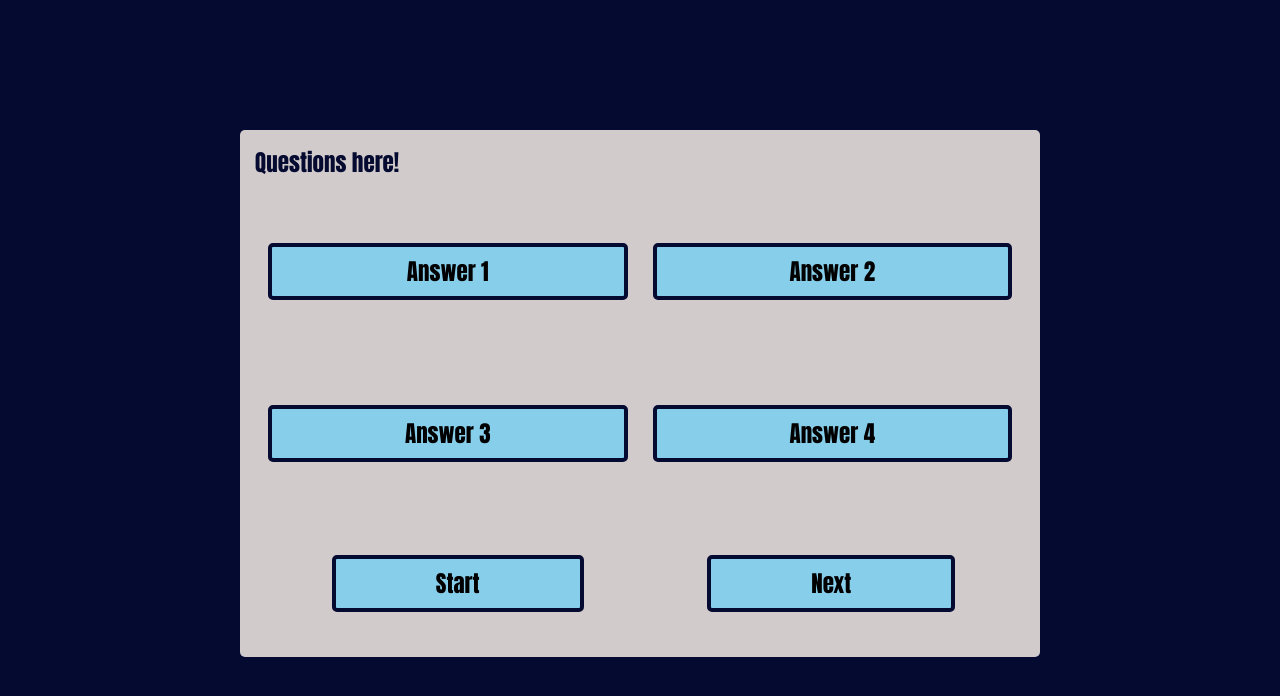
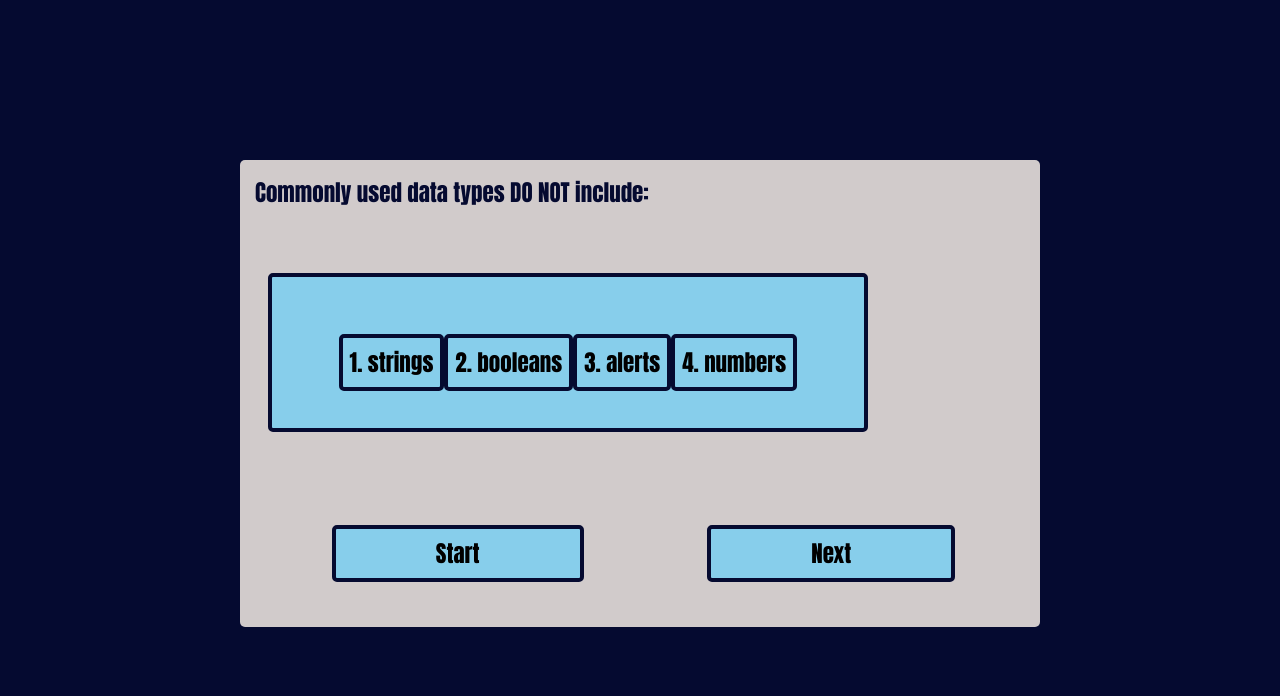
Before and after one commit to NBP77/Quiz-App, a plain HTML site: page index.html in a window 1280 px wide. Shown: the part 72-768 px from the top of the page. Drawn offline with Linux system fonts and the light colour scheme.

Commit message:
After my tutoring session I realized that i needed to put the answers and questions in dynamicly

```diff
--- a/Assets/script.js
+++ b/Assets/script.js
@@ -71,48 +71,61 @@ function clearStatusClass(element) {
     // Need to make it when a ansewr is clicked the next question comes up
 }
 
+
+
 const questions = [
     {
-        question: 'Commonly used data types DO NOT include?',
-        answers: [
-            { text:'Strings', correct: false },
-            { text:'Booleans', correct: false },
-            { text:'Alerts', correct: true },
-            { text:'Numbers', correct: false },
-        ],
-
-        question: 'The condition in an if / else statement is enclosed within ____.',
-        answers: [
-            { text:'Quotes', correct: false },
-            { text:'Parentheses', correct: true },
-            { text:'Curly brackets', correct: false },
-            { text:'Square brackets', correct: false },
-        ],
-
-        question: 'Arrays in JavaScript can be used to store ____.',
-        answers: [
-            { text:'Numbers and strings', correct: false },
-            { text:'Other arrays', correct: false },
-            { text:'Booleans', correct: false },
-            { text:'All of the above', correct: true },
-        ],
-
-        question: 'String values must be enclosed within ____ when being assigned to variables.',
-        answers: [
-            { text:'Commas', correct: false },
-            { text:'Curly brackets', correct: false },
-            { text:'Quotes', correct: true },
-            { text:'Parentheses', correct: false },
-        ],
-
-        question: 'A very useful tool used during development and debugging for printing content to the debugger is?',
-        answers: [
-            { text:'JavaScript', correct: false },
-            { text:'Terminal / bash', correct: false },
-            { text:'For loops', correct: false },
-            { text:'Console.log', correct: true},
-        ],
+        question: "Commonly used data types DO NOT include:",
+        answers: ["strings", "booleans", "alerts", "numbers"],
+        answer: "alerts"
+      },
+    {
+        question: "The condition in an if / else statement is enclosed within ____.",
+        answers: ["Quotes", "Parentheses", "Curly brackets", "Square Brackets"],
+        answer: "Parentheses"
+      },
+    {
+        question: "Arrays in JavaScript can be used to store ____.",
+        answers: ["Numbers and strings", "Other arrays", "Booleans", "All of the above"],
+        answer: "All of the above"
+      },
+    {
+        question: "String values must be enclosed within ____ when being assigned to variables.",
+        answers: ["Commas", "Curly brackets", "Quotes", "Parentheses"],
+        answer: "Quotes"
+      },
+    {
+        question: "A very useful tool used during development and debugging for printing content to the debugger is?",
+        answers: ["JavaScript", "Terminal / bash", "QFor loops", "Console.log"],
+        answer: "Console.log"
+      },
+    ]
 
 
-    }
-]
+var currentQuestionIndex = 0
+var choicesEl = document.getElementById("choices");
+
+function getQuestion() {
+    // get current question object from array
+    var currentQuestion = questions[currentQuestionIndex];
+    // update title with current question
+    var titleEl = document.getElementById("question");
+    titleEl.textContent = currentQuestion.question;
+    console.log(titleEl,"Title");
+
+    // clear out any old question choices
+    choicesEl.innerHTML = "";
+    // loop over choices
+    currentQuestion.answers.forEach(function(choice, i) {
+      // create new button for each choice
+      var choiceNode = document.createElement("button");
+      choiceNode.setAttribute("class", "btn");
+      choiceNode.setAttribute("value", choice);
+      choiceNode.textContent = i + 1 + ". " + choice;
+      // attach click event listener to each choice
+      choiceNode.onclick = "questionClick";
+      // display on the page
+      choicesEl.appendChild(choiceNode);
+    });
+  }
+getQuestion();
--- a/index.html
+++ b/index.html
@@ -21,10 +21,7 @@
         <div id="question-container" class="hide">
           <div id="question">Questions here!</div>
           <div id="answer-buttons" class="btn-grid">
-            <button class="btn">Answer 1</button>
-            <button class="btn">Answer 2</button>
-            <button class="btn">Answer 3</button>
-            <button class="btn">Answer 4</button>
+            <button id ="choices" class="btn">Answer 1</button>
           </div>
         </div>
         <div class="controls">
```
